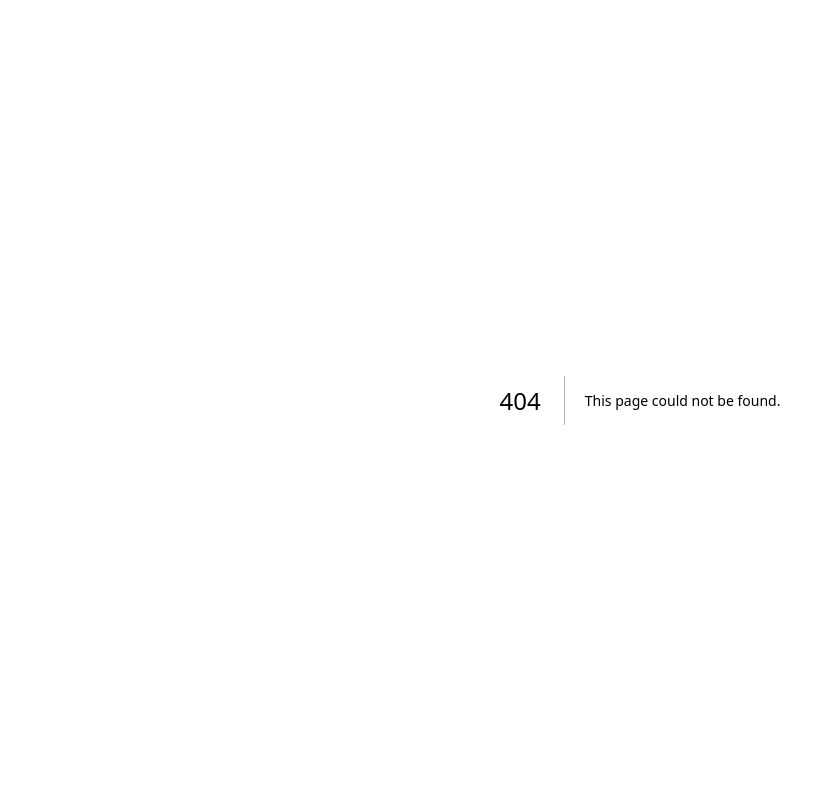
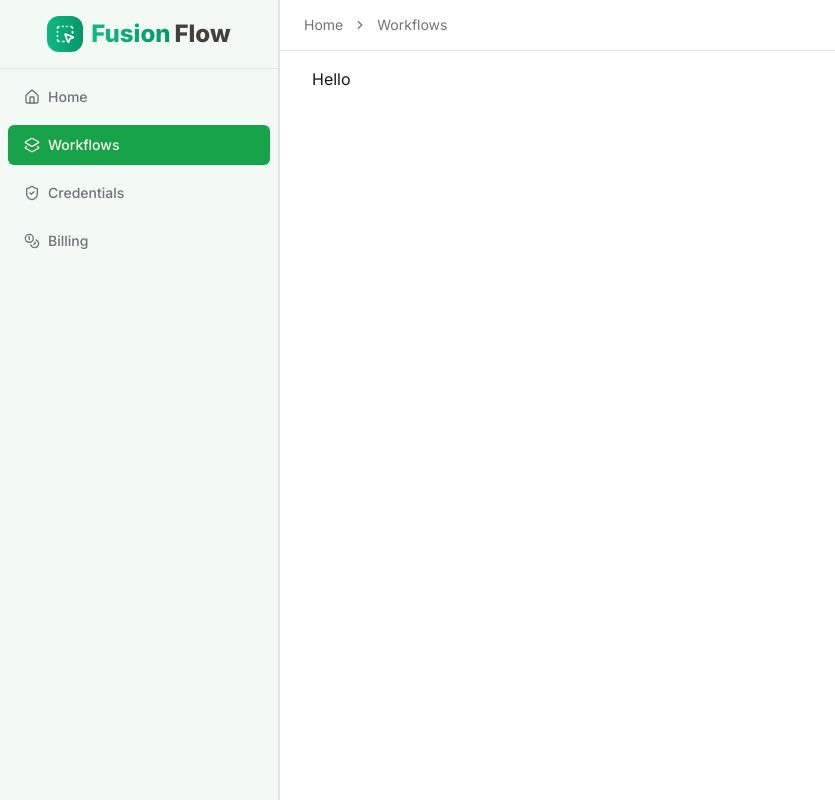
Before and after one commit to prajwal-0706/fusion-flow, a Next.js app: page /workflows in a window 1280 px wide. Before the commit this address had no page. Shown: the whole page, without its empty margins (0-835 px from the left). Built offline with nearby package versions, Linux system fonts and the light colour scheme.

Commit message:
fix: Sidebar Activation Issue, BreadCrumb Seperator

```diff
--- /dev/null
+++ b/app/(dashboard)/workflows/page.tsx
@@ -0,0 +1,5 @@
+import React from "react";
+
+export default function page() {
+  return <div>Hello</div>;
+}
--- a/components/globals/breadcrumb-header.tsx
+++ b/components/globals/breadcrumb-header.tsx
@@ -27,6 +27,7 @@ export default function BreadcrumbHeader() {
                   {path === "" ? "Home" : path}
                 </BreadcrumbLink>
               </BreadcrumbItem>
+              {index !== paths.length - 1 && <BreadcrumbSeparator />}
             </React.Fragment>
           ))}
         </BreadcrumbList>
--- a/components/shared/sidebar.tsx
+++ b/components/shared/sidebar.tsx
@@ -10,9 +10,9 @@ import { buttonVariants } from "@/components/ui/button";
 export default function DesktopSidebar() {
   const pathName = usePathname();
 
-  const activeRoute =
-    ROUTES.find(({ href }) => href.length > 0 && pathName.includes(href)) ||
-    ROUTES[0];
+  // const activeRoute =
+  //   ROUTES.find(({ href }) => href.length > 0 && pathName.includes(href)) ||
+  //   ROUTES[0];
 
   return (
     <div className="hidden relative md:block max-w-[280px] min-w-[280px] h-screen overflow-auto w-full bg-primary/5 dark:bg-secondary/30 dark:text-foreground text-muted-foreground border-r-2 border-separate">
@@ -26,8 +26,7 @@ export default function DesktopSidebar() {
             key={href}
             href={href}
             className={buttonVariants({
-              variant:
-                activeRoute.href === href ? "sidebarItemActive" : "sidebarItem",
+              variant: pathName === href ? "sidebarItemActive" : "sidebarItem",
             })}
           >
             <Icon size={20} />
--- a/lib/constants.ts
+++ b/lib/constants.ts
@@ -1,24 +1,29 @@
-import { CoinsIcon, HomeIcon, Layers2Icon, ShieldCheckIcon } from "lucide-react";
+import {
+  CoinsIcon,
+  HomeIcon,
+  Layers2Icon,
+  ShieldCheckIcon,
+} from "lucide-react";
 
 export const ROUTES = [
   {
-    href: "",
+    href: "/",
     label: "Home",
     icon: HomeIcon,
   },
   {
-    href: "workflows",
+    href: "/workflows",
     label: "Workflows",
     icon: Layers2Icon,
   },
   {
-    href: "credentials",
+    href: "/credentials",
     label: "Credentials",
     icon: ShieldCheckIcon,
   },
   {
-    href: "billing",
+    href: "/billing",
     label: "Billing",
     icon: CoinsIcon,
   },
-]
+];
```
